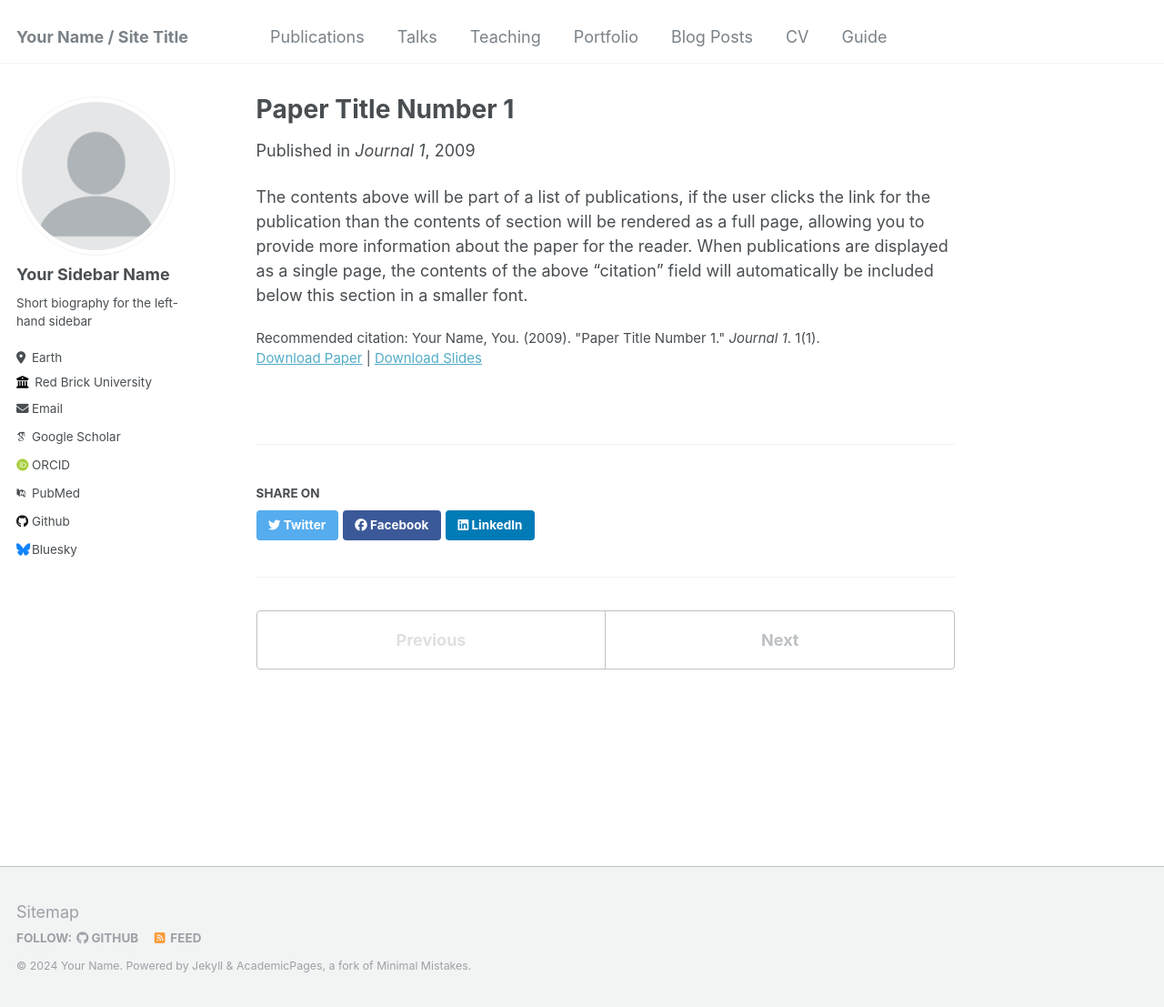
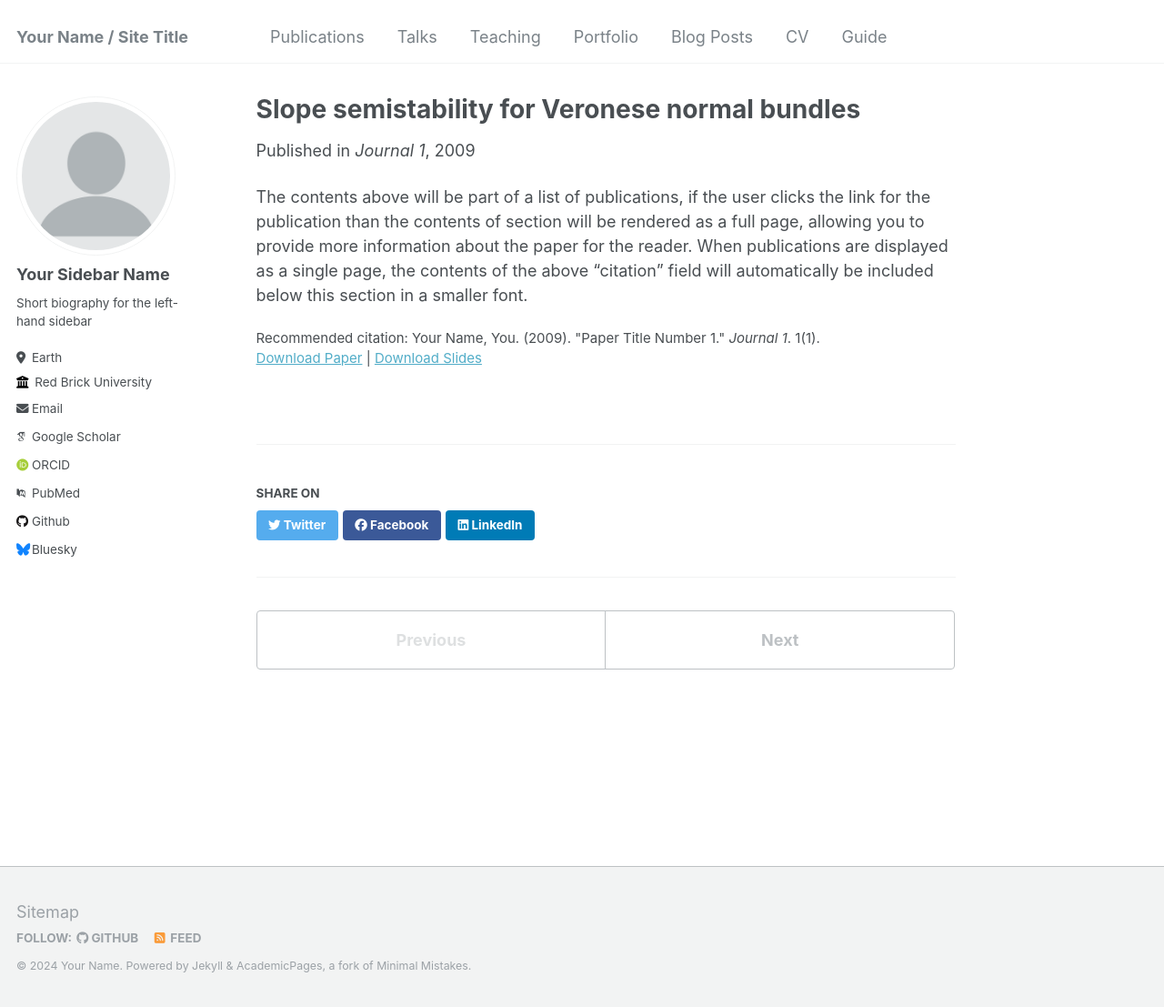
Before and after one commit to ray-shang/ray-shang, a Jekyll site: the page built from _publications/2009-10-01-paper-title-number-1.md, in a window 1280 px wide and 1107 px high. Shown: the whole window at 91% size. Built offline with Jekyll 4.4.1, drawn with Linux system fonts in a browser that asks for light colours; some web fonts are replaced.

Commit message:
Update 2009-10-01-paper-title-number-1.md

```diff
--- a/_publications/2009-10-01-paper-title-number-1.md
+++ b/_publications/2009-10-01-paper-title-number-1.md
@@ -1,5 +1,5 @@
 ---
-title: "Paper Title Number 1"
+title: "Slope semistability for Veronese normal bundles"
 collection: publications
 permalink: /publication/2009-10-01-paper-title-number-1
 excerpt: 'This paper is about the number 1. The number 2 is left for future work.'
```
